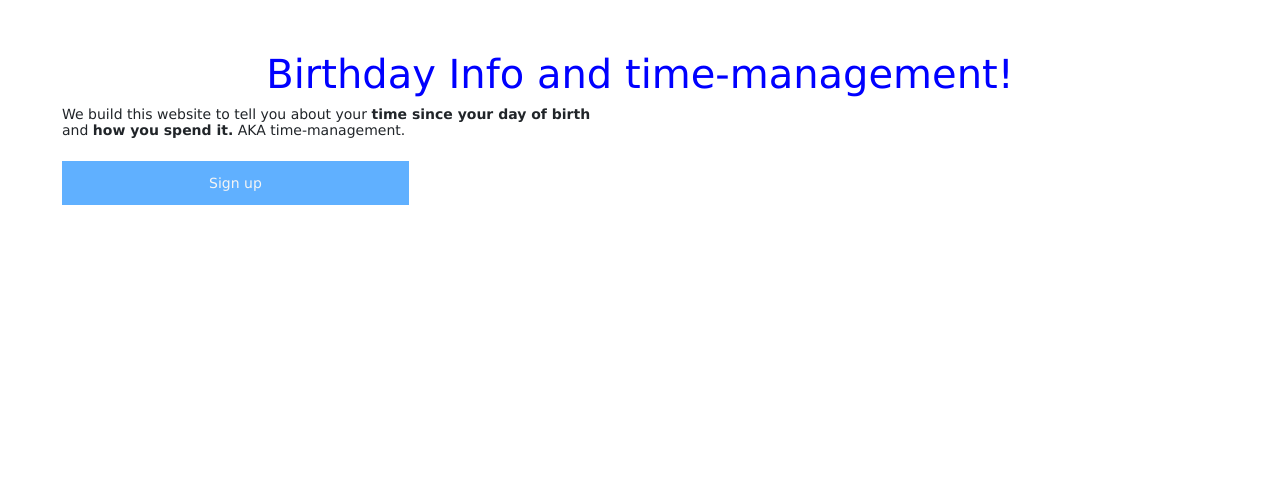
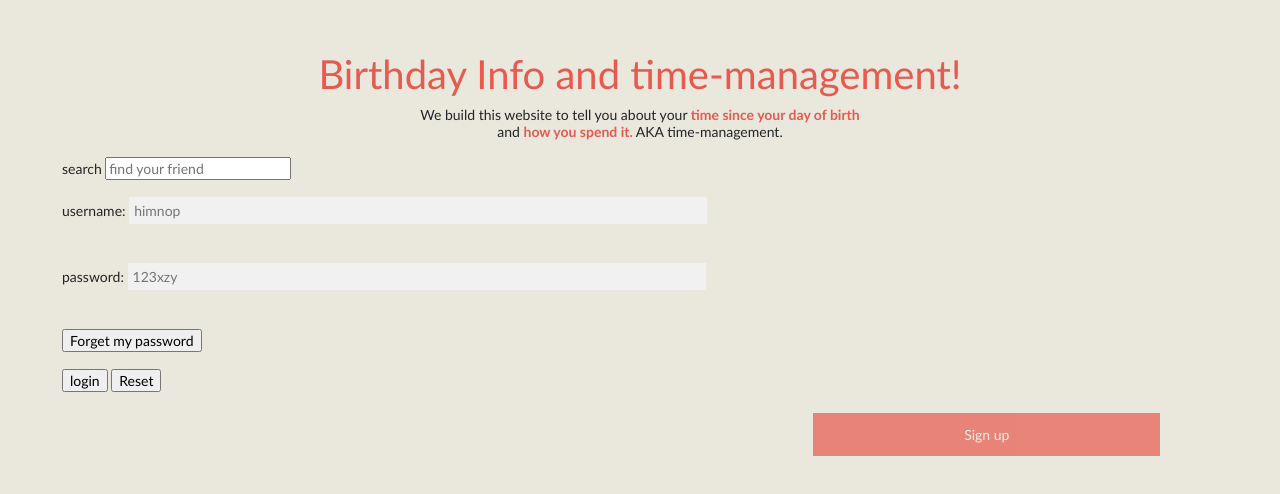
Before and after one commit to dabanaluintenque/Web_Developers, a website: page public/index.html in a window 1280 px wide. Drawn offline with nearby package versions, Linux system fonts and the light colour scheme.

Commit message:
index Html

```diff
--- a/public/index.html
+++ b/public/index.html
@@ -27,6 +27,23 @@
       </div>
     </div>
 
+
+
+    <!--Form for login-->
+    <form>
+      <lable for="searchId"> search</lable>
+      <input type="search" id="searchId" placeholder="find your friend" saze="30"><br> <br>
+      <label for="username">username:</label>
+      <input type="text" id="username" placeholder="himnop"><br> <br>
+      <label for="paswordId"> password:</label>
+      <input type="text" id="passwordId" placeholder="123xzy" pattern="[0-9]{3}[A-Za-z]{4}" required><br><br>
+
+      <input type="button" onclick="" value="Forget my password"><br> <br>
+
+      <input type="submit" value="login">
+      <input type="reset">
+
+    </form>
     <!--
        Note:
           class="modal", class=container class="modal-content"  are  a bootstrap class
@@ -78,6 +95,7 @@
 
 
 
+
   </div>
 
   <script src="./javascripts/functions.js"></script>
--- a/public/stylesheets/style.css
+++ b/public/stylesheets/style.css
@@ -1,17 +1,30 @@
 body {
   padding: 50px;
-  font: 14px "Lucida Grande", Helvetica, Arial, sans-serif;
+  font: 14px Trebuchet MS;
+  background-color: #eae7dc;
 }
 
 a {
-  color: #00B7FF;
+  color: #e85a4f;
+}
+
+u{
+  color: #8e8d8a;
+}
+
+strong {
+  color: #e85a4f;
 }
 
 h1{
+  text-align: center;
+  color: #e85a4f;
+  font-family: Trebuchet MS;
+}
 
+section{
   text-align: center;
-  color: blue;
-
+  font-family: Trebuchet MS;
 }
 
 
@@ -36,7 +49,7 @@ input[type=text], input[type=password]{
 
 button{
 
-  background-color: dodgerblue;
+  background-color: #e85a4f;
   color: #f1f1f1;
   padding: 7px 20px;
   margin: 7px 0;
@@ -57,8 +70,8 @@ button{
 /* style for sign up button */
 
 .signupButton{
-
-padding: 14px 20px;
+margin-left: 65%;
+padding: 13px 20px;
 
 }
 
@@ -82,7 +95,7 @@ width: 30%;
   width: 100%;
   height: 100%;
   overflow: auto; /* use scroll if necessary */
-  background-color: #577e7e;
+  background-color: #d8c3a5;
 
   padding-top: 40px ;
 
@@ -100,13 +113,9 @@ width: 30%;
 
 
 /*
-
 label[for=friends]{
-
   position:absolute;
-
   color: blue;
-
   top: 20%;
   right: 30%;
 
```
Also changed, not shown: public/login.html (added, +23 -0 lines), 2 other files.
